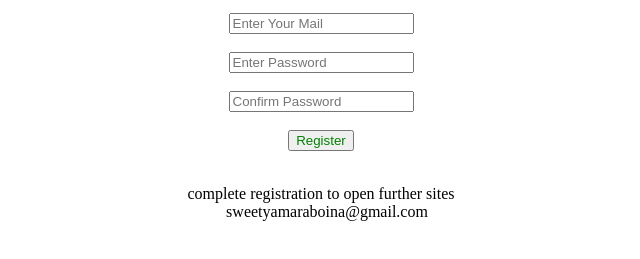
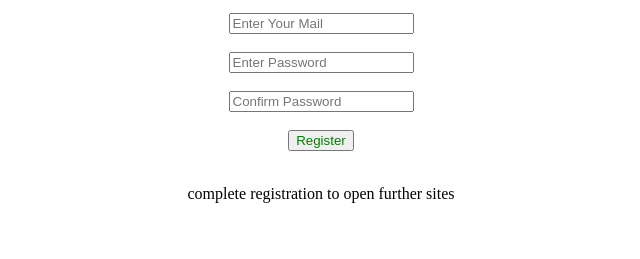
Before and after one commit to sweetyamaraboina/project, a plain HTML site: page index.html in a window 1280 px wide. Shown: the part 101-360 px from the top of the page, without its empty margins (319-959 px from the left). Drawn offline with Linux system fonts and the light colour scheme.

Commit message:
Update index.html

```diff
--- a/index.html
+++ b/index.html
@@ -29,8 +29,6 @@
  </body>
 <footer>
   <p>complete registration to open further sites<br>
-  <a href="mailto:sweetyamaraboina@gmail.com">
-sweetyamaraboina@gmail.com</a></p>
 </footer>
 
 </html>
```
